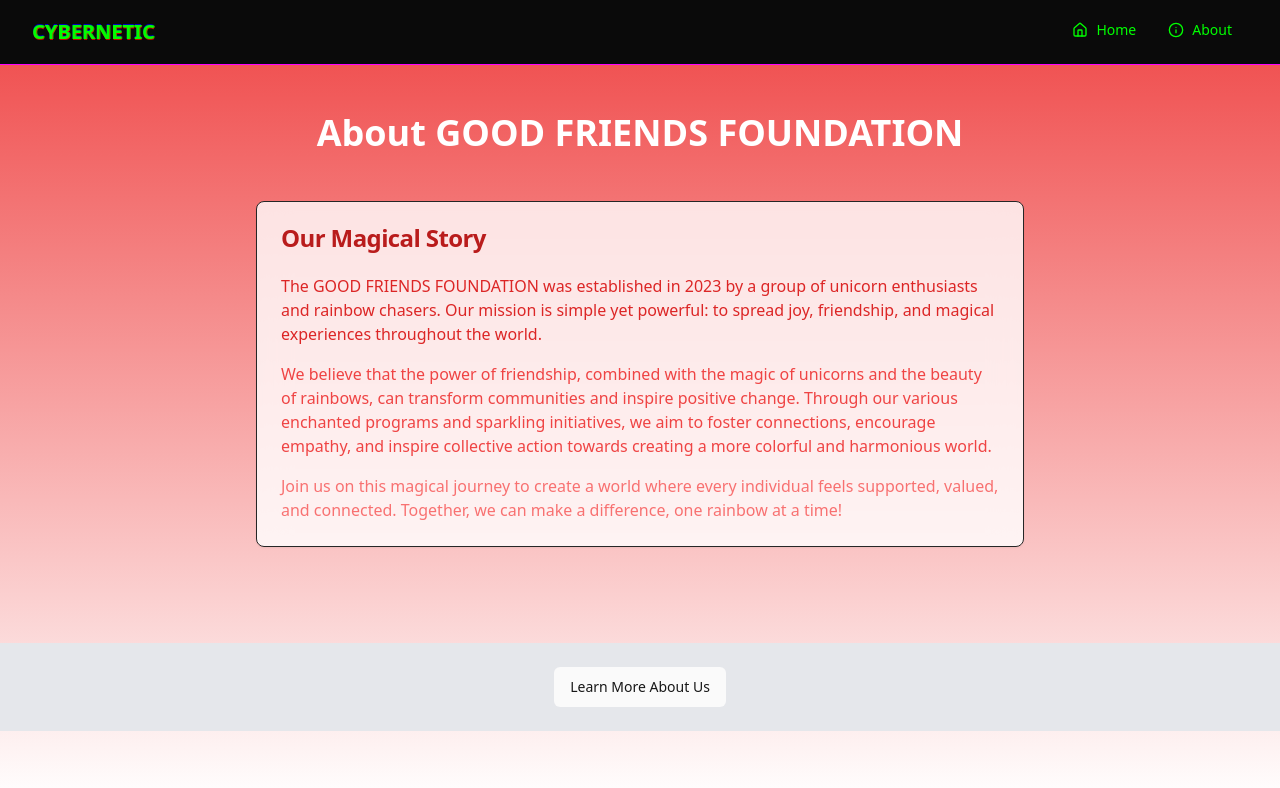
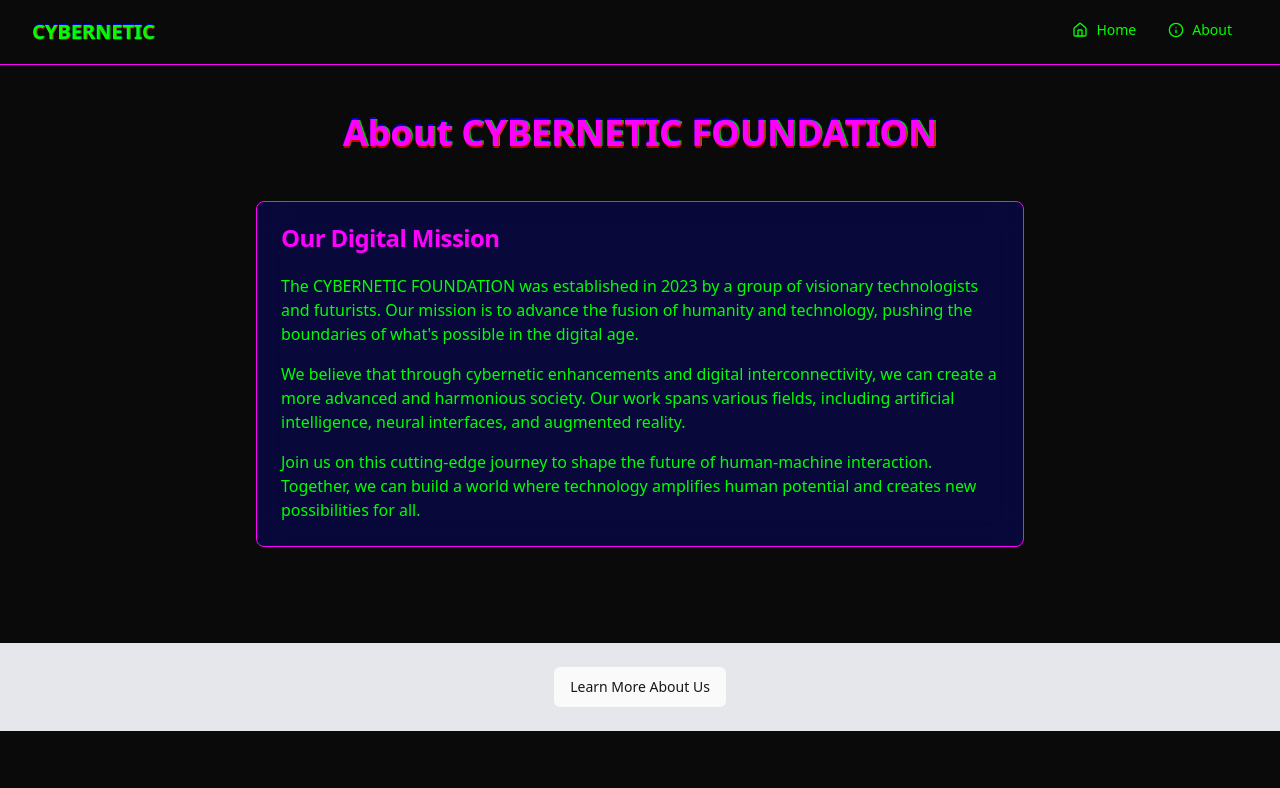
Before and after one commit to el-domain-structural/oct-n-shrk-studio, a React (Vite) app: page /about in a window 1280 px wide. Shown: the top 788 px of the page. Built offline with nearby package versions, Linux system fonts and the light colour scheme.

Commit message:
Update About Page
Apply similar changes made to the Index page to the About page for consistency and improved user experience.
[skip gpt_engineer]

```diff
--- a/src/pages/About.jsx
+++ b/src/pages/About.jsx
@@ -5,24 +5,24 @@ import Footer from '../components/Footer';
 
 const About = () => {
   return (
-    <div className="min-h-screen bg-gradient-to-b from-red-500 to-white">
+    <div className="min-h-screen bg-cyber-background text-cyber-text">
       <Navigation />
       <div className="py-12 px-4 sm:px-6 lg:px-8">
         <div className="max-w-3xl mx-auto">
-          <h1 className="text-4xl font-bold text-center mb-12 text-white">About GOOD FRIENDS FOUNDATION</h1>
-          <Card className="bg-white bg-opacity-80 backdrop-filter backdrop-blur-lg">
+          <h1 className="text-4xl font-bold text-center mb-12 text-cyber-accent cyber-glitch">About CYBERNETIC FOUNDATION</h1>
+          <Card className="bg-cyber-secondary bg-opacity-20 backdrop-filter backdrop-blur-lg border border-cyber-accent">
             <CardHeader>
-              <CardTitle className="text-red-700">Our Magical Story</CardTitle>
+              <CardTitle className="text-cyber-accent">Our Digital Mission</CardTitle>
             </CardHeader>
             <CardContent>
-              <p className="mb-4 text-red-600">
-                The GOOD FRIENDS FOUNDATION was established in 2023 by a group of unicorn enthusiasts and rainbow chasers. Our mission is simple yet powerful: to spread joy, friendship, and magical experiences throughout the world.
+              <p className="mb-4 text-cyber-text">
+                The CYBERNETIC FOUNDATION was established in 2023 by a group of visionary technologists and futurists. Our mission is to advance the fusion of humanity and technology, pushing the boundaries of what's possible in the digital age.
               </p>
-              <p className="mb-4 text-red-500">
-                We believe that the power of friendship, combined with the magic of unicorns and the beauty of rainbows, can transform communities and inspire positive change. Through our various enchanted programs and sparkling initiatives, we aim to foster connections, encourage empathy, and inspire collective action towards creating a more colorful and harmonious world.
+              <p className="mb-4 text-cyber-text">
+                We believe that through cybernetic enhancements and digital interconnectivity, we can create a more advanced and harmonious society. Our work spans various fields, including artificial intelligence, neural interfaces, and augmented reality.
               </p>
-              <p className="text-red-400">
-                Join us on this magical journey to create a world where every individual feels supported, valued, and connected. Together, we can make a difference, one rainbow at a time!
+              <p className="text-cyber-text">
+                Join us on this cutting-edge journey to shape the future of human-machine interaction. Together, we can build a world where technology amplifies human potential and creates new possibilities for all.
               </p>
             </CardContent>
           </Card>
```
